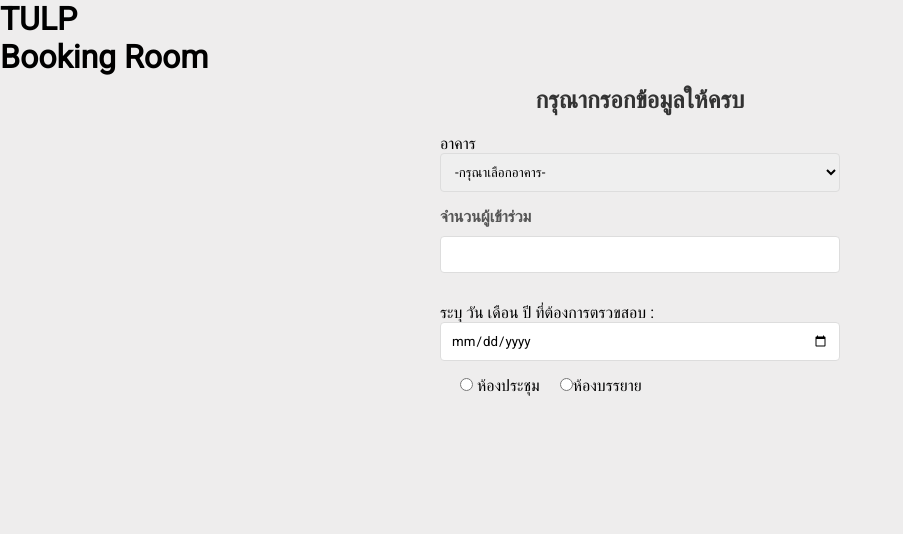
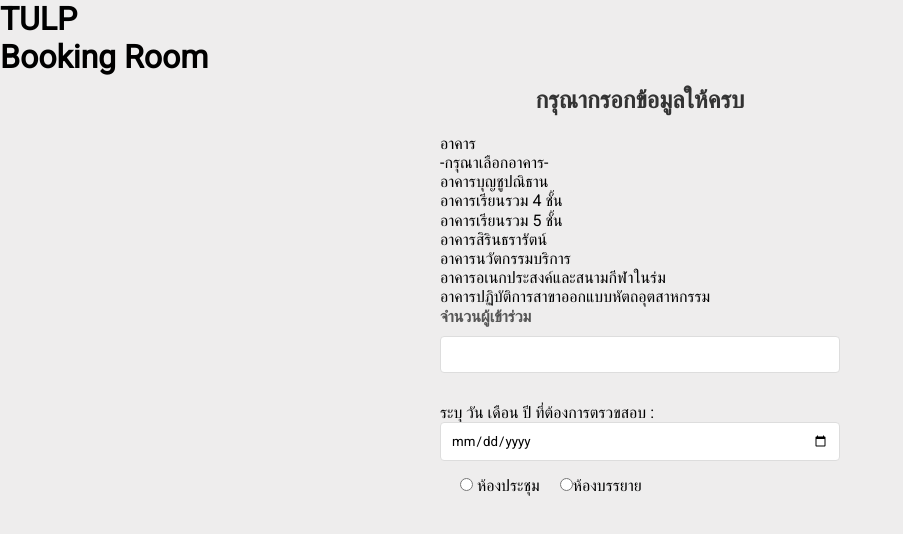
Before and after one commit to Wawta1234/TULPBookingRoom, a React (Create React App) app in the folder frontend/: page /checkRoomPublic in a window 1280 px wide. Shown: the top 534 px of the page, without its empty margins (0-903 px from the left). Built offline with nearby package versions, Linux system fonts and the light colour scheme.

Commit message:
เพิ่มตึก

```diff
--- a/frontend/src/component/checkroomFrom.js
+++ b/frontend/src/component/checkroomFrom.js
@@ -8,14 +8,14 @@ export default function CheckroomFrom() {
         <h2>กรุณากรอกข้อมูลให้ครบ</h2>
         <form action="" method="post">
           อาคาร
-          <select name="อาคาร ">
-            <option value="">-กรุณาเลือกอาคาร-</option>
-            <option value="">อาคารบุญชูปณิธาน</option>
-            <option value="">อาคารบุญชูปณิธาน</option>
-            <option value="">อาคารเรียนรวม 5 ชั้น</option>
-            <option value="">อาคารสิรินธรารัตน์</option>
-            <option value="">อาคารนวัตกรรมบริการ</option>
-          </select>
+          <option value="">-กรุณาเลือกอาคาร-</option>
+              <option value="อาคารบุญชูปณิธาน">อาคารบุญชูปณิธาน</option>
+              <option value="อาคารเรียนรวม 4 ชั้น">อาคารเรียนรวม 4 ชั้น</option>
+              <option value="อาคารเรียนรวม 5 ชั้น">อาคารเรียนรวม 5 ชั้น</option>
+              <option value="อาคารสิรินธรารัตน์">อาคารสิรินธรารัตน์</option>
+              <option value="อาคารนวัตกรรมบริการ">อาคารนวัตกรรมบริการ</option>
+              <option value="อาคารอเนกประสงค์และสนามกีฬาในร่ม">อาคารอเนกประสงค์และสนามกีฬาในร่ม</option>
+              <option value="อาคารปฏิบัติการสาขาออกแบบหัตถอุตสาหกรรม">อาคารปฏิบัติการสาขาออกแบบหัตถอุตสาหกรรม</option>
           <p>
             <label for="title">จำนวนผู้เข้าร่วม</label>
             <input type="text" name="numberofuser" />
```
